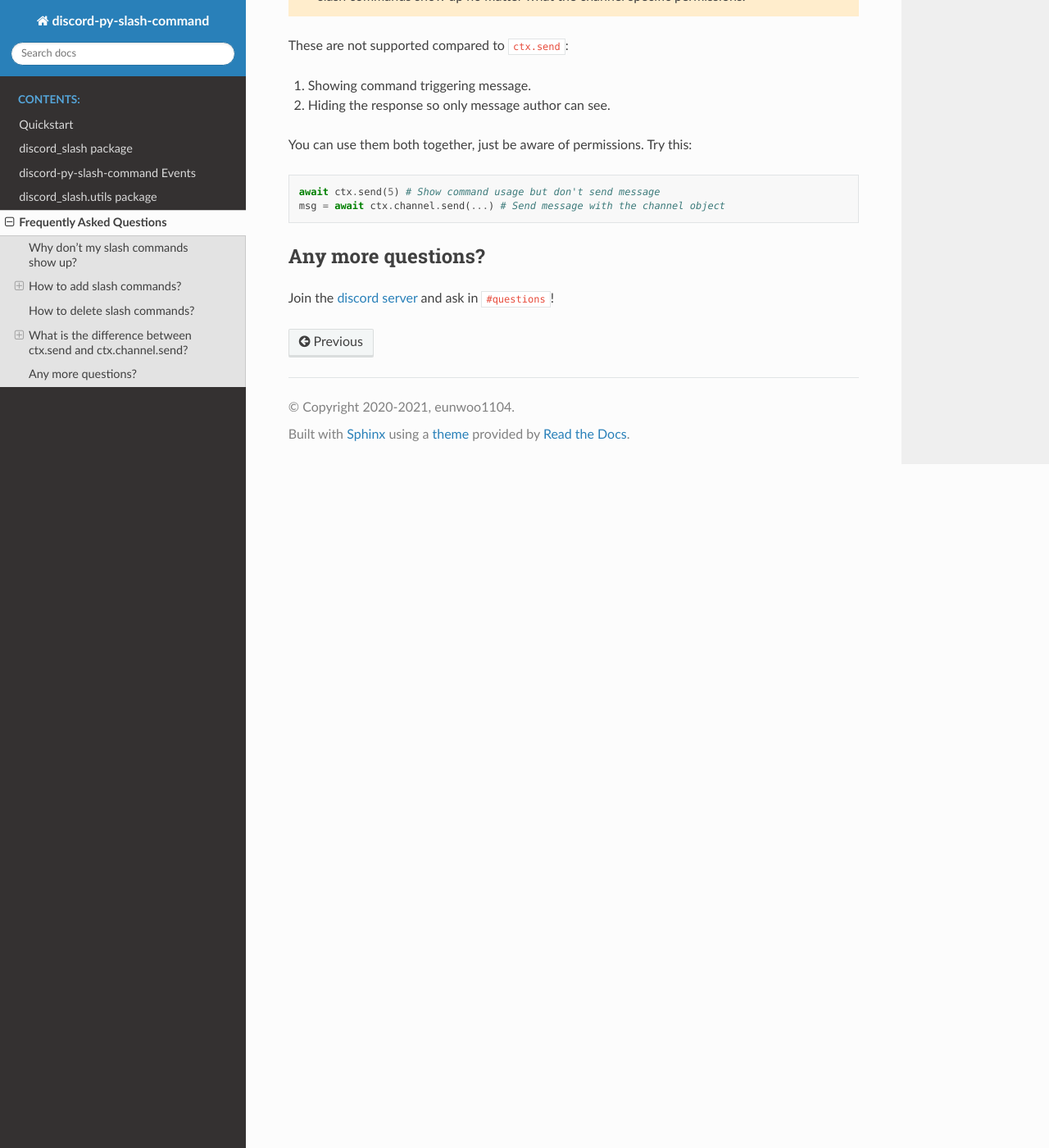
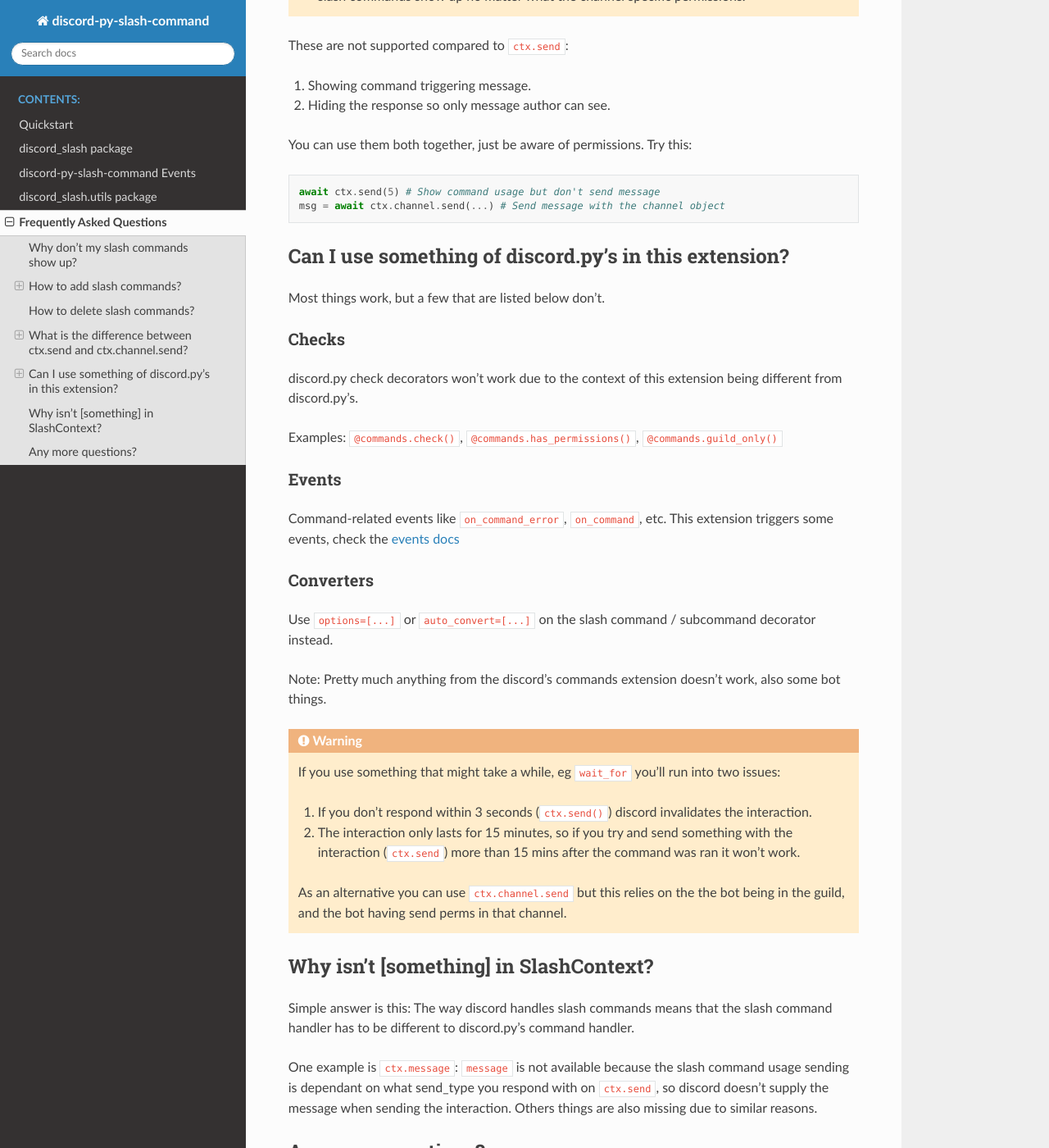
Before and after one commit to interactions-py/interactions.py, a Sphinx documentation site: the page built from docs/faq.rst, in a window 1280 px wide and 1400 px high, scrolled down 2560 px. Shown: the whole window at 82% size. Built offline with Sphinx 7.4.7 and the Read the Docs theme 2.0.0, drawn with Linux system fonts in a browser that asks for light colours.

Commit message:
Update faq.rst
Add new entries to the #faq channel to the docs

```diff
--- a/docs/faq.rst
+++ b/docs/faq.rst
@@ -105,6 +105,45 @@
    await ctx.send(5) # Show command usage but don't send message
    msg = await ctx.channel.send(...) # Send message with the channel object
 
+Can I use something of discord.py's in this extension?
+******************************************************
+Most things work, but a few that are listed below don't.
+
+Checks
+------
+discord.py check decorators won't work due to the context of this extension being different from discord.py's.
+
+Examples: ``@commands.check()``, ``@commands.has_permissions()``, ``@commands.guild_only()``
+
+
+Events
+------
+Command-related events like ``on_command_error``, ``on_command``, etc.
+This extension triggers some events, check the `events docs <https://discord-py-slash-command.readthedocs.io/en/latest/events.html#>`_
+
+Converters
+----------
+Use ``options=[...]`` or ``auto_convert=[...]`` on the slash command / subcommand decorator instead.
+
+Note:
+Pretty much anything from the discord's commands extension doesn't work, also some bot things.
+
+.. warning::
+   If you use something that might take a while, eg ``wait_for`` you'll run into two issues:
+
+   1. If you don't respond within 3 seconds (``ctx.send()``) discord invalidates the interaction.
+   2. The interaction only lasts for 15 minutes, so if you try and send something with the interaction (``ctx.send``) more than 15 mins after the command was ran it won't work.
+
+   As an alternative you can use ``ctx.channel.send`` but this relies on the the bot being in the guild, and the bot having send perms in that channel.
+
+Why isn't [something] in SlashContext?
+**************************************
+Simple answer is this: The way discord handles slash commands means that the slash command handler has to be different to discord.py's command handler.
+
+One example is ``ctx.message``:
+``message`` is not available because the slash command usage sending is dependant on what send_type you respond with on ``ctx.send``, so discord doesn't supply the message when sending the interaction.
+Others things are also missing due to similar reasons.
+
 Any more questions?
 *******************
 Join the `discord server <https://discord.gg/KkgMBVuEkx>`_ and ask in ``#questions``!
```
